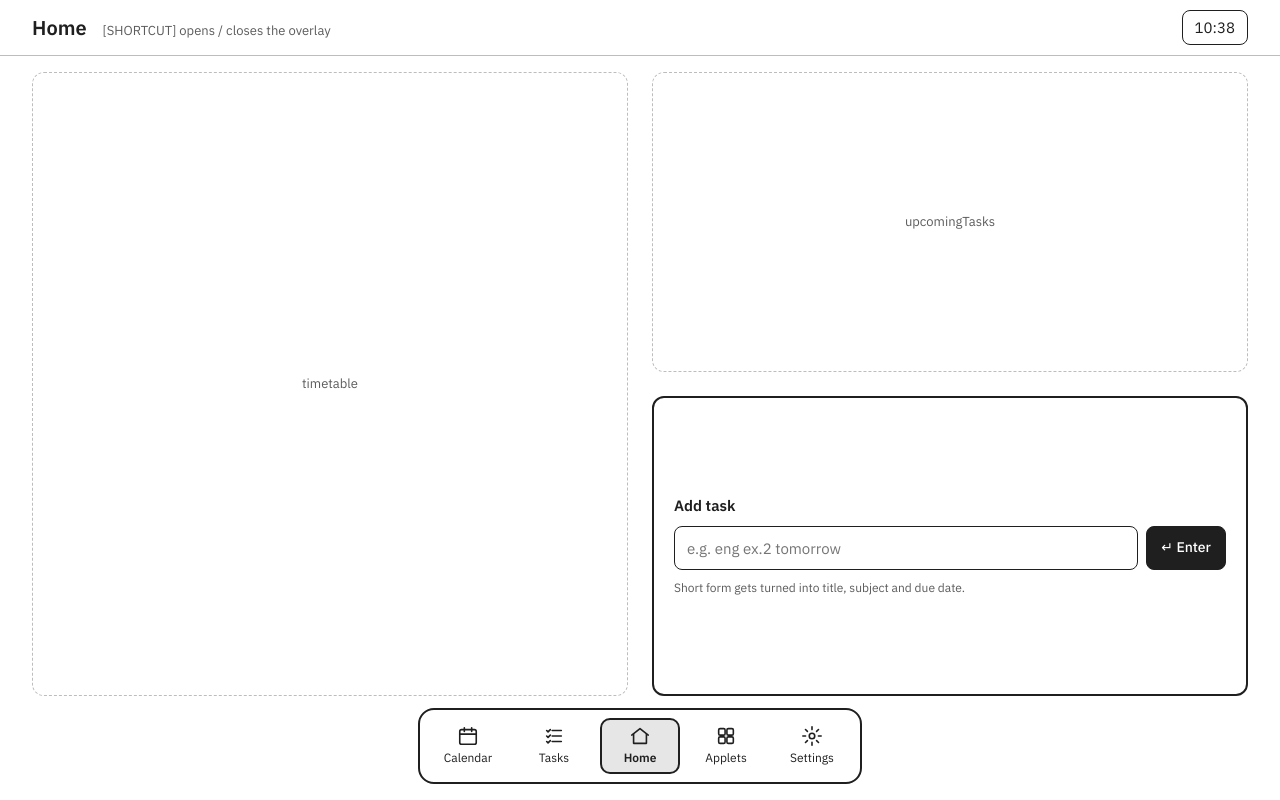
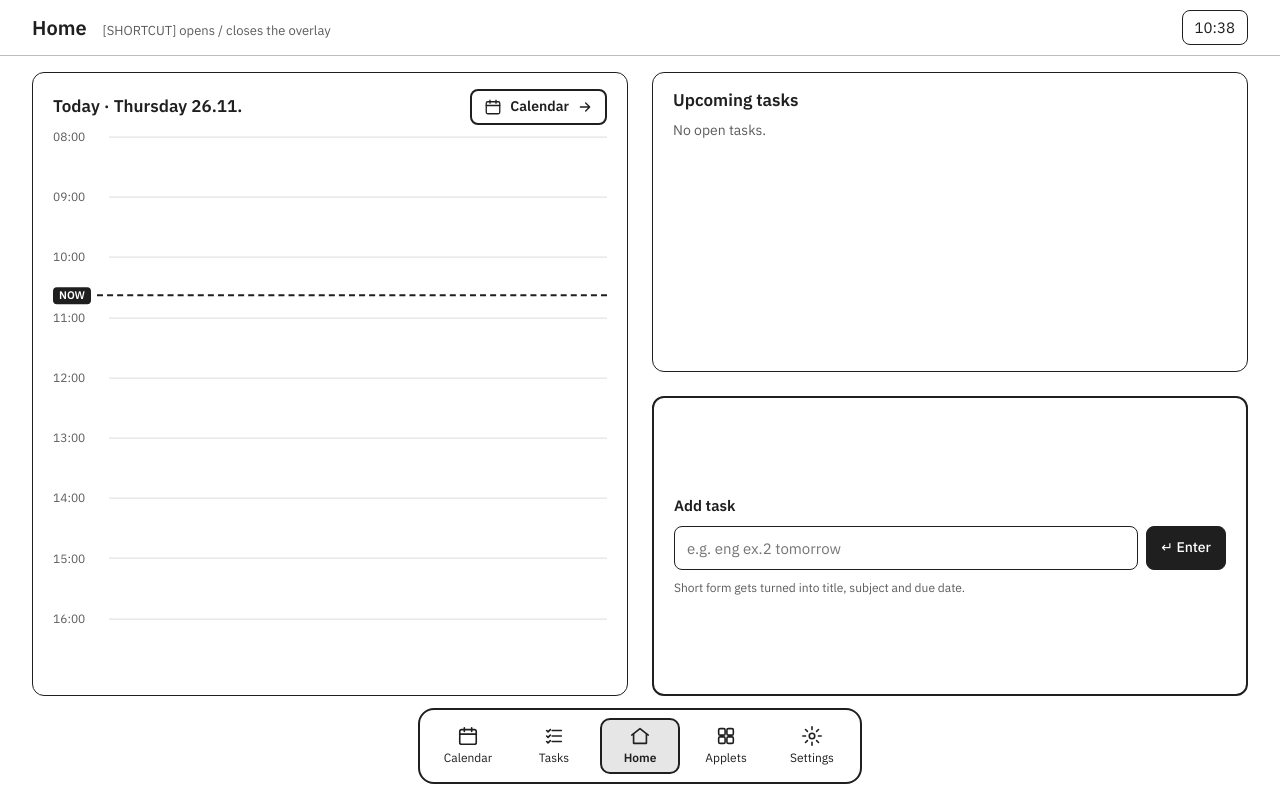
Before and after one commit to sirBenhenry/homework-overlay, a React (Vite) app: page / in a window 1280 px wide. Built offline with nearby package versions, Linux system fonts and the light colour scheme.

Commit message:
Place the timetable and task lists on Home and the Tasks page

```diff
--- a/src/app/App.tsx
+++ b/src/app/App.tsx
@@ -1,7 +1,8 @@
 import { useState } from 'react'
 import { Calendar } from '../features/calendar/index.ts'
 import { parseTaskInput, useAbbreviations } from '../features/input-formatter/index.ts'
-import { AddTask, useTasks } from '../features/tasks/index.ts'
+import { AddTask, TaskList, useTasks } from '../features/tasks/index.ts'
+import { Timetable } from '../features/timetable/index.ts'
 import { todayIso } from '../shared/dates.ts'
 import type { ParseTaskInput } from '../shared/types.ts'
 import styles from './App.module.css'
@@ -24,12 +25,14 @@ function pageTitle(page: PageId): string {
 /**
  * App frame: header, bottom navigation and pages with named places.
  * Parts are handed into the places here. The add-task box turns typed text
- * into a draft with the input formatter and saves to the task storage.
- * The calendar gets no tasks and no lessons yet.
+ * into a draft with the input formatter and saves to the task storage; the
+ * task lists on Home and Tasks show what is stored. There is no timetable
+ * data yet, so the timetable and the calendar get no lessons, and the
+ * calendar gets no tasks.
  */
 export default function App() {
   const [page, setPage] = useState<PageId>(DEFAULT_PAGE)
-  const { addTask } = useTasks()
+  const { tasks, addTask } = useTasks()
   const { abbreviations } = useAbbreviations()
 
   // There is no subject list yet, so the subjects are the ones the input
@@ -42,9 +45,15 @@ export default function App() {
       <Header title={pageTitle(page)} />
 
       <main className={styles.content}>
-        {page === 'home' && <HomePage addTask={<AddTask parse={parse} subjects={subjects} onAdd={addTask} />} />}
+        {page === 'home' && (
+          <HomePage
+            timetable={<Timetable lessons={[]} onOpenCalendar={() => setPage('calendar')} />}
+            upcomingTasks={<TaskList tasks={tasks} />}
+            addTask={<AddTask parse={parse} subjects={subjects} onAdd={addTask} />}
+          />
+        )}
         {page === 'calendar' && <CalendarPage content={<Calendar tasks={[]} lessons={[]} />} />}
-        {page === 'tasks' && <TasksPage />}
+        {page === 'tasks' && <TasksPage content={<TaskList tasks={tasks} />} />}
         {page === 'applets' && <AppletsPage />}
         {page === 'settings' && <SettingsPage />}
       </main>
```
Also changed, not shown: 1 other file (tests, documents, lock files or other folders).
